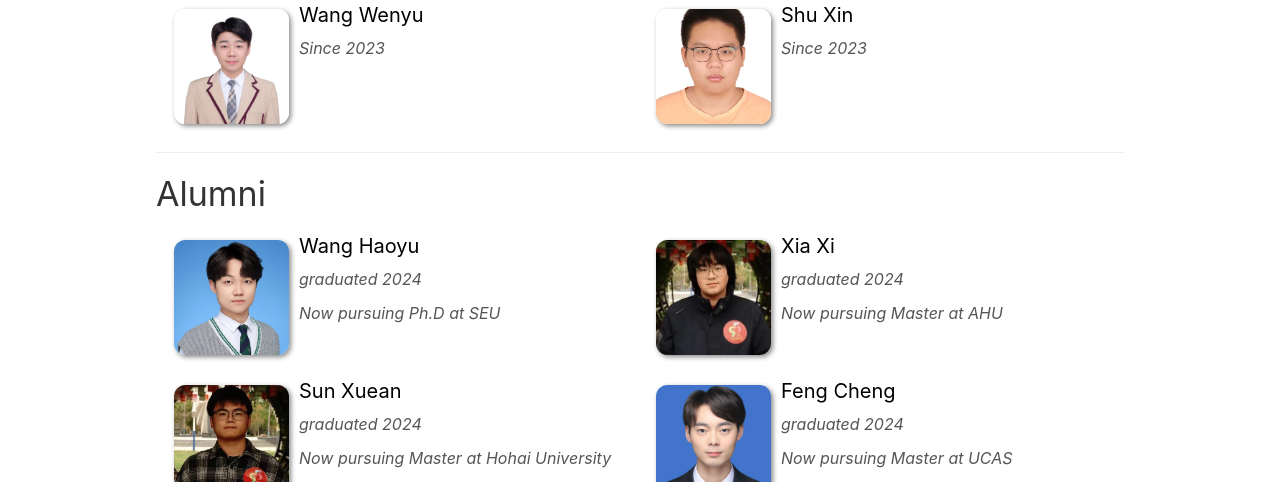
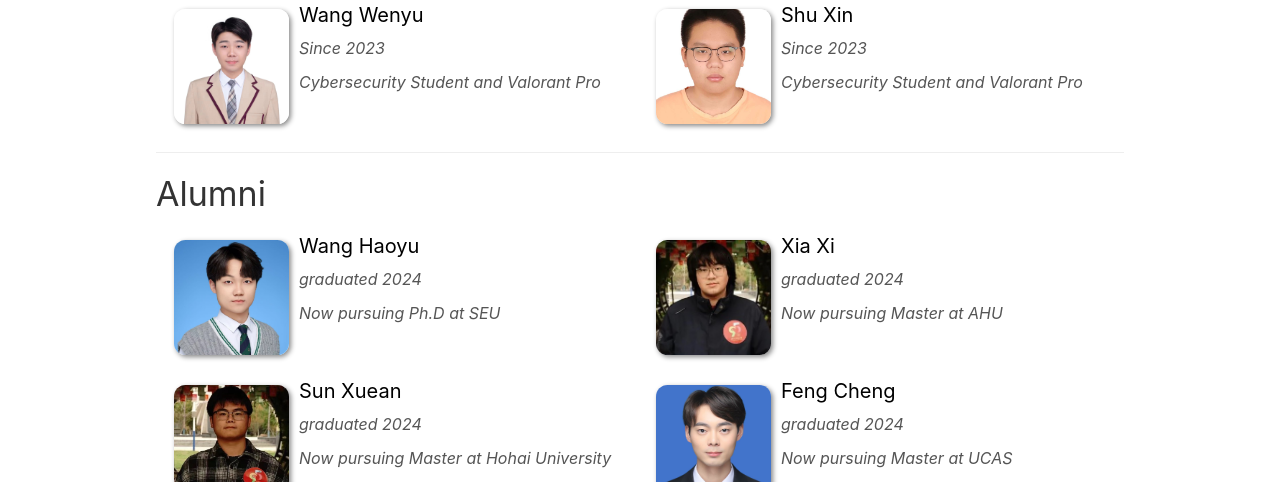
Before and after one commit to aielab766/aielab766.github.io, a plain HTML site: page team/index.html in a window 1280 px wide. Shown: the part 618-1100 px from the top of the page. Drawn offline with Linux system fonts and the light colour scheme; a small style sheet from the web is missing; files whose address does not match are found by name.

Commit message:
update team

```diff
--- a/team/index.html
+++ b/team/index.html
@@ -79,7 +79,7 @@
     <h4><a href="wangwenyu2" class="off">Wang Wenyu</a></h4>
     <p><i>Since 2023</i></p>
 
-    <p><i></i></p>
+    <p><i>Cybersecurity Student and Valorant Pro</i></p>
   </div>
 
   <div class="col-sm-6 clearfix">
@@ -87,7 +87,7 @@
     <h4><a href="shuxin" class="off">Shu Xin</a></h4>
     <p><i>Since 2023</i></p>
 
-    <p><i></i></p>
+    <p><i>Cybersecurity Student and Valorant Pro</i></p>
   </div>
 
 </div>
```
